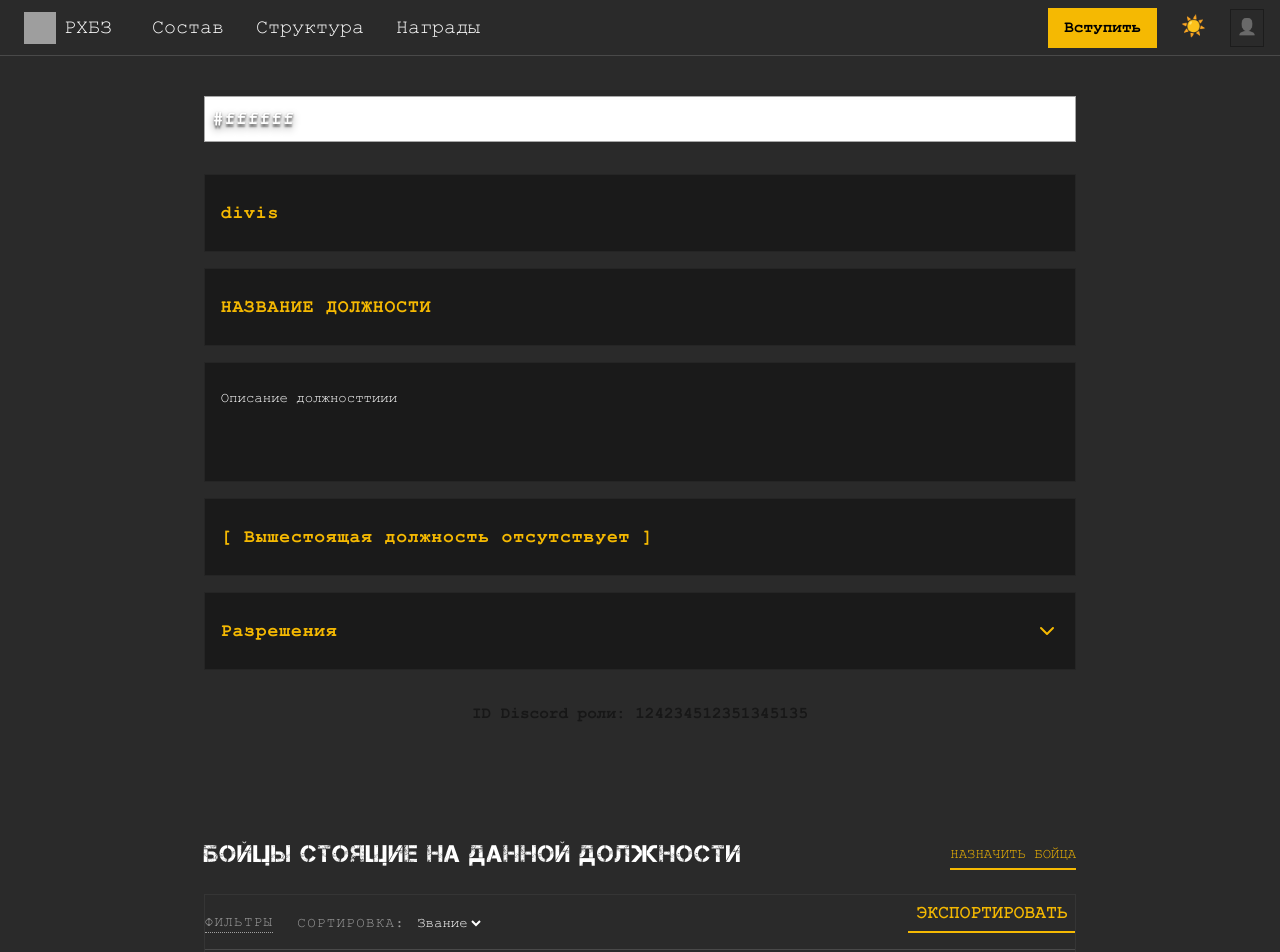
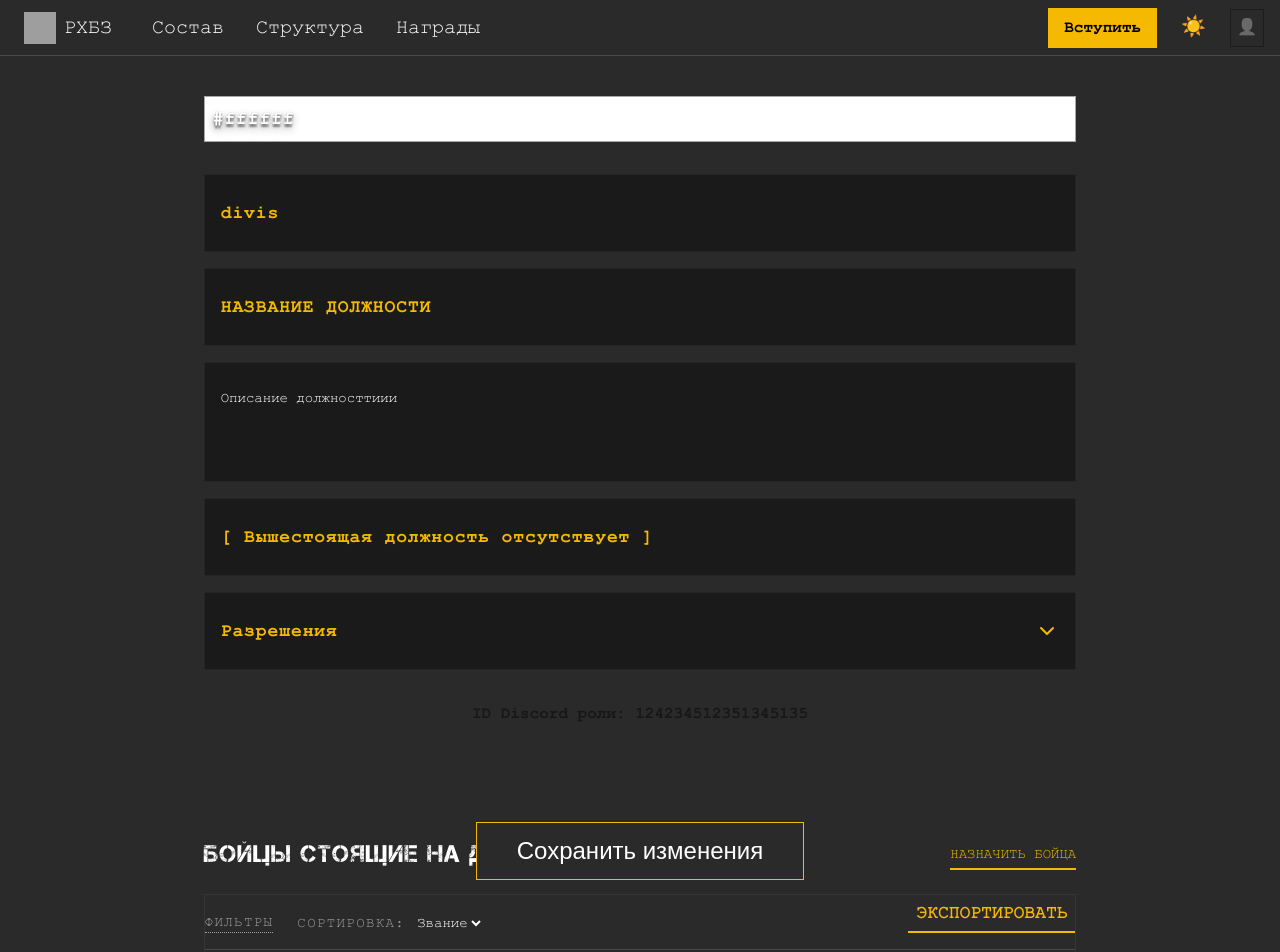
Before and after one commit to YupiSoftwarePunk/TacticalUnit, a Next.js app in the folder Client/: page /posts/1 in a window 1280 px wide. Shown: the top 952 px of the page. Built offline with nearby package versions, Linux system fonts and the light colour scheme; grey boxes are pictures that could not be loaded.

Commit message:
Small changes

```diff
--- a/Client/src/app/posts/[postName]/page.tsx
+++ b/Client/src/app/posts/[postName]/page.tsx
@@ -118,6 +118,7 @@ export default function PostPage({params}: {params: Promise<{postName: string}>}
     const [divisionIsFocused, setDivisionIsFocused] = useState(false);
     const [postIsFocused, setPostIsFocused] = useState(false);
     const [permissionsExtended, setPermissionExtended] = useState(false);
+    const [isNotSaved, setIsNotSaved] = useState(false);
 
     const [savedPost, setSavedPost] = useState<IPost>({
         hexColor: "#ffffff",
@@ -131,12 +132,17 @@ export default function PostPage({params}: {params: Promise<{postName: string}>}
     const [post, setPost] = useState<IPost>(savedPost);
 
     let edit = false;
+    let wasEditing = false;
 
     function checkEditMode(){
         setTimeout(()=>{setEditMode(edit);
             if (!edit) {
                 setDivisionIsFocused(false);
                 setPostIsFocused(false);
+                if (wasEditing){
+
+                    setIsNotSaved(true);
+                }
             }
             edit = false}, 5)
     }
@@ -144,16 +150,25 @@ export default function PostPage({params}: {params: Promise<{postName: string}>}
         if(canEdit){
 
             edit = true;
+            wasEditing = true;
         }
     }
     function saveChanges(){
-        setSavedPost(post);
+        let midPost : IPost = {
+            hexColor: post.hexColor,
+            division: savedPost.division,
+            postName: post.postName,
+            showDivisionName: post.showDivisionName,
+            postDescription: post.postDescription,
+            permissions: post.permissions,
+            DiscordId: post.DiscordId,
+            higherPost: savedPost.higherPost,
+        }
+        setSavedPost(midPost);
+        setIsNotSaved(false);
+
     }
 
-    const copyDiscordId = () => {
-        navigator.clipboard.writeText("ROLE_ID_12345");
-        alert("ID роли скопирован");
-    };
 
 
     const changeDivisionFocus = (focus : boolean) =>{
@@ -196,6 +211,9 @@ export default function PostPage({params}: {params: Promise<{postName: string}>}
 
     return (
         <div className="flex flex-col h-screen" >
+            {canEdit&&
+            <button onClick={saveChanges} className={`fixed bottom-10 self-center text-text-primary bg-bg-primary border border-accent px-10 py-3 text-2xl hover:bg-accent hover:text-black cursor-pointer transition-all `} style={{bottom: `${isNotSaved?  "40px" : "-80px"}`}}>Сохранить изменения</button>
+            }
             <div className="flex">
                 <MainHeader></MainHeader>
             </div>
@@ -230,7 +248,7 @@ export default function PostPage({params}: {params: Promise<{postName: string}>}
                                     <div  className={`absolute flex font-text-bold p-2 gap-2 flex-col mt-2 z-1 top-full min-h-10 max-h-60 bg-bg-primary border border-border-secondary right-0 left-0 transition-all ${divisionIsFocused? "" :"opacity-0 pointer-events-none"}`} style={{minHeight: `${divisionIsFocused? "" :"0px"}`}}>
                                         {
                                         getDivisions(post.division!).map((item)=>(
-                                            <div key={item.actualName} className="text-text-primary bg-bg-secondary px-4 hover:bg-accent hover:text-black transition-all" onClick={()=>{setDivision(item.actualName); changeDivisionFocus(false);}}>{item.displayName}</div>
+                                            <div key={item.actualName} className="text-text-primary bg-bg-secondary px-4 hover:bg-accent hover:text-black transition-all" onClick={()=>{setDivision(item.actualName); setDivisionIsFocused(false);}}>{item.displayName}</div>
                                         ))
                                         }
                                     </div>
@@ -261,7 +279,7 @@ export default function PostPage({params}: {params: Promise<{postName: string}>}
                                             <input value={post.postName} type="text" onChange={e=>{setPost(post=>({...post,postName: e.target.value}));}} className={`flex ${editMode? "" : " opacity-0 pointer-events-none"} inset-4 flex flex-1 text-accent font-text-bold uppercase tracking-wider text-lg resize-none py-2 bg-bg-primary transition-all`} style={{paddingLeft: `${editMode? "12" : "0"}px`}}/>
 
 
-                                            <button onClick={()=>{setPost(post=>({...post, showDivisionName: !post.showDivisionName}))}} name="showDivisionButton" className={`flex hover:bg-bg-accent px-3 self-end right-0 gap-2 ${editMode? "mt-1 " : "-mt-5"} transition-all`}>
+                                            <button onClick={()=>{setPost(post=>({...post, showDivisionName: !post.showDivisionName}));}} name="showDivisionButton" className={`flex hover:bg-bg-accent px-3 self-end right-0 gap-2 ${editMode? "mt-1 " : "-mt-5"} transition-all`}>
                                                 <label htmlFor="showDivisionButton" className="self-center" itemID="">дополнять названием подразделения</label>
                                                 <div className=" m-1 bg-bg-secondary border border-border-secondary">
 
@@ -305,7 +323,8 @@ export default function PostPage({params}: {params: Promise<{postName: string}>}
                                                 postDescription : "",
                                                 permissions : [],
                                                 hexColor : "",
-                                                showDivisionName : false
+                                                showDivisionName : false,
+                                                DiscordId: ""
                                             };
 
                                         if(post.higherPost != undefined) {
@@ -322,7 +341,7 @@ export default function PostPage({params}: {params: Promise<{postName: string}>}
                                             onClick={()=>{
                                                 setPost(post=>({...post, higherPost: item}));
                                                 setSavedPost(post=>({...post, higherPost: item}));
-                                                changePostFocus(false);
+                                                setPostIsFocused(false);
                                             }}
                                                 >{item.postName}</div>
                                         ))
@@ -357,10 +376,10 @@ export default function PostPage({params}: {params: Promise<{postName: string}>}
                                             <div key={item} className="flex">
                                                 <button className="hover:bg-bg-secondary gap-3 flex flex-1 ">
                                                     <ToolTip tooltipText="Выдать разрешение" className="flex">
-                                                        <div className="bg-bg-dark border border-border-secondary cursor-pointer hover:text-accent"  onClick={()=>{setPermission(item)}}> <Check className={`${post.permissions.includes(item)? "opacity-100" : "opacity-0"} transition-all`}></Check></div>
+                                                        <div className="bg-bg-dark border border-border-secondary cursor-pointer hover:text-accent"  onClick={()=>{setPermission(item); setIsNotSaved(true)}}> <Check className={`${post.permissions.includes(item)? "opacity-100" : "opacity-0"} transition-all`}></Check></div>
                                                     </ToolTip>
                                                     <ToolTip tooltipText="Наследовать разраешение">
-                                                        <div className="bg-bg-dark border border-border-secondary cursor-pointer hover:text-accent"  onClick={()=>{setPermission(item)}}> <Check className={`${post.permissions.includes(item)? "opacity-100" : "opacity-0"} transition-all`}></Check></div>
+                                                        <div className="bg-bg-dark border border-border-secondary cursor-pointer hover:text-accent"  onClick={()=>{setPermission(item); setIsNotSaved(true)}}> <Check className={`${post.permissions.includes(item)? "opacity-100" : "opacity-0"} transition-all`}></Check></div>
                                                     </ToolTip>
                                                     <p className="text-text-primary font-text-bold">{item}</p>
                                                 </button>
```
